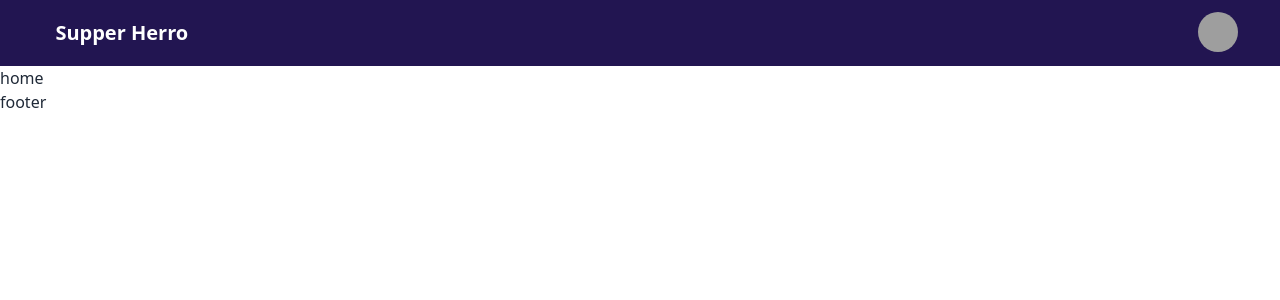
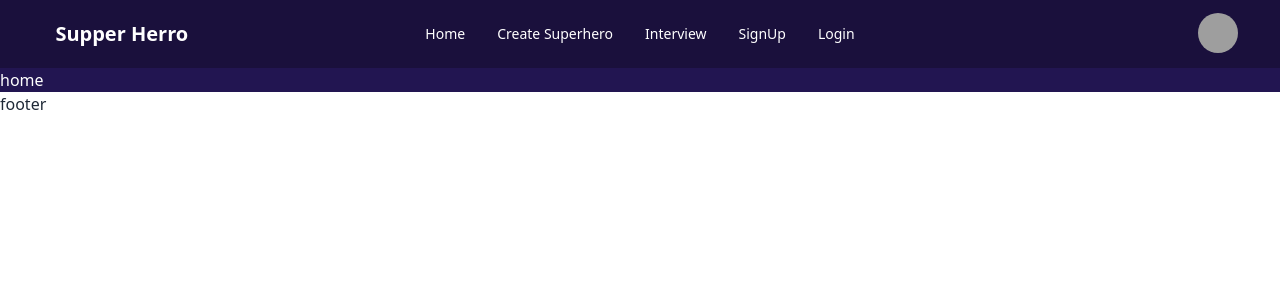
Before and after one commit to morsalin102666/job-task-client-site, a React (Vite) app: page / in a window 1280 px wide. Shown: the top 300 px of the page. Built offline with nearby package versions, Linux system fonts and the light colour scheme; grey boxes are pictures that could not be loaded.

Commit message:
nave items add

```diff
--- a/src/App.jsx
+++ b/src/App.jsx
@@ -8,7 +8,9 @@ function App() {
   return (
     <>
       <Navebar></Navebar>
-      <Outlet></Outlet>
+      <div className='bg-[#221551] text-white'>
+        <Outlet></Outlet>
+      </div>
       <Footer></Footer>
     </>
   )
--- a/src/components/Share/Navebar/Navebar.jsx
+++ b/src/components/Share/Navebar/Navebar.jsx
@@ -1,15 +1,16 @@
+import { Link } from "react-router-dom";
 
 const Navebar = () => {
     const naveItem = <>
-        {/* <Link to={'/'}><li className="hover:bg-gray-100 rounded-xl"><a>Home</a></li></Link>
-        <Link to={'/'}><li className="hover:bg-gray-100 rounded-xl"><a>Create Superhero</a></li></Link>
-        <Link to={'/'}><li className="hover:bg-gray-100 rounded-xl"><a>Interview</a></li></Link>
-        <Link to={'/'}><li className="hover:bg-gray-100 rounded-xl"><a>SignUp</a></li></Link>
-        <Link to={'/'}><li className="hover:bg-gray-100 rounded-xl"><a>Login</a></li></Link> */}
+        <Link to={'/'}><li className="hover:bg-gray-100 rounded-xl"><a>Home</a></li></Link>
+        <Link to={'/supperHerro'}><li className="hover:bg-gray-100 rounded-xl"><a>Create Superhero</a></li></Link>
+        <Link to={'/interview'}><li className="hover:bg-gray-100 rounded-xl"><a>Interview</a></li></Link>
+        <Link to={'/signUp'}><li className="hover:bg-gray-100 rounded-xl"><a>SignUp</a></li></Link>
+        <Link to={'/login'}><li className="hover:bg-gray-100 rounded-xl"><a>Login</a></li></Link>
     </>
     return (
         <div>
-            <div className="navbar bg-[#221551] text-white px-[3%]">
+            <div className="navbar bg-[#1A103C] text-white px-[3%]">
                 <div className="navbar-start">
                     <div className="dropdown">
                         <label tabIndex={0} className="btn btn-ghost lg:hidden">
--- a/src/main.jsx
+++ b/src/main.jsx
@@ -28,15 +28,15 @@ const router = createBrowserRouter([
         element: <SupperHero></SupperHero>
       },
       {
-        path: 'interview',
+        path: '/interview',
         element: <Interview></Interview>
       },
       {
-        path: 'singUp',
+        path: '/signUp',
         element: <SingUp></SingUp>
       },
       {
-        path: 'login',
+        path: '/login',
         element: <Login></Login>
       }
     ]
```
